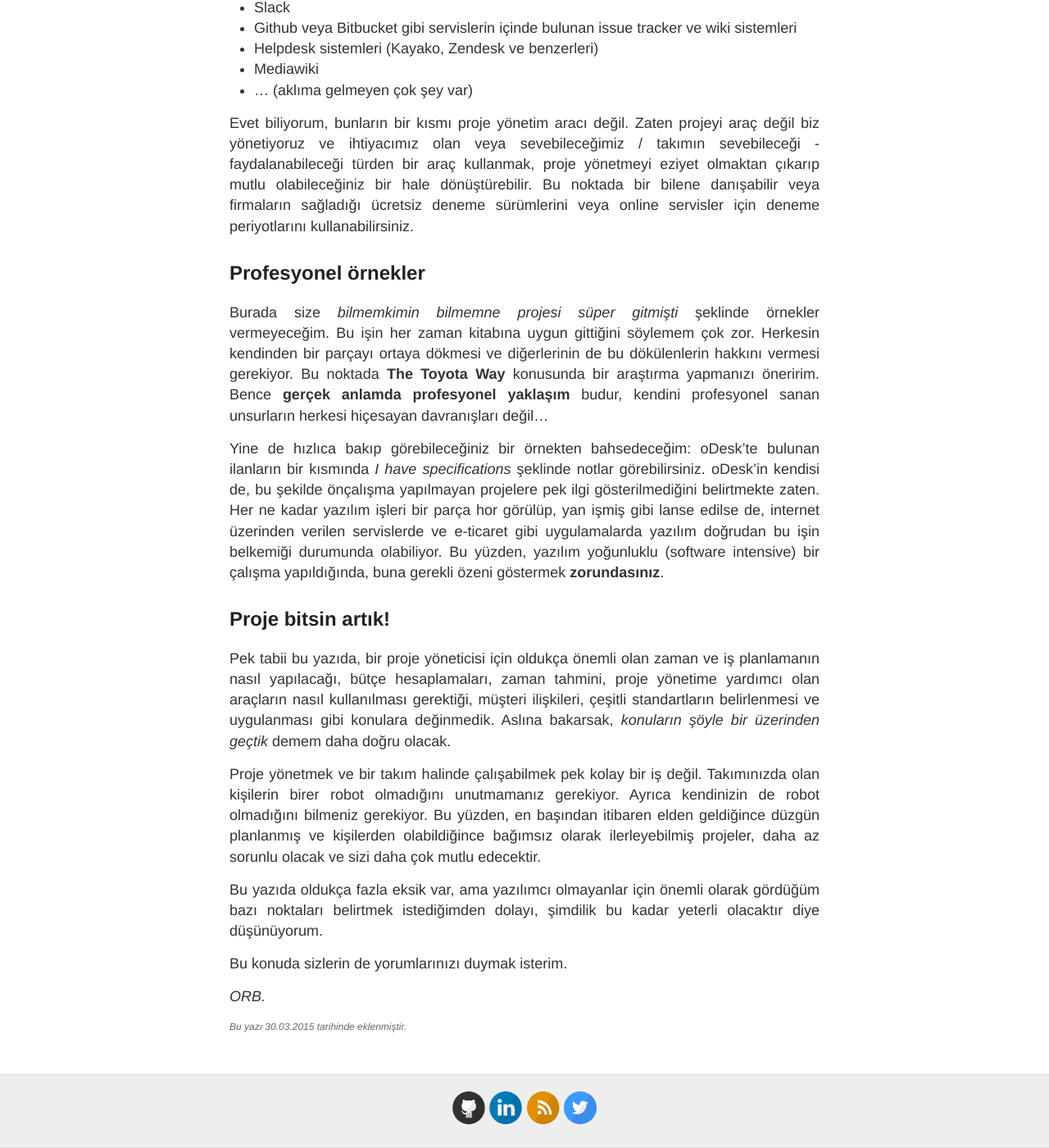
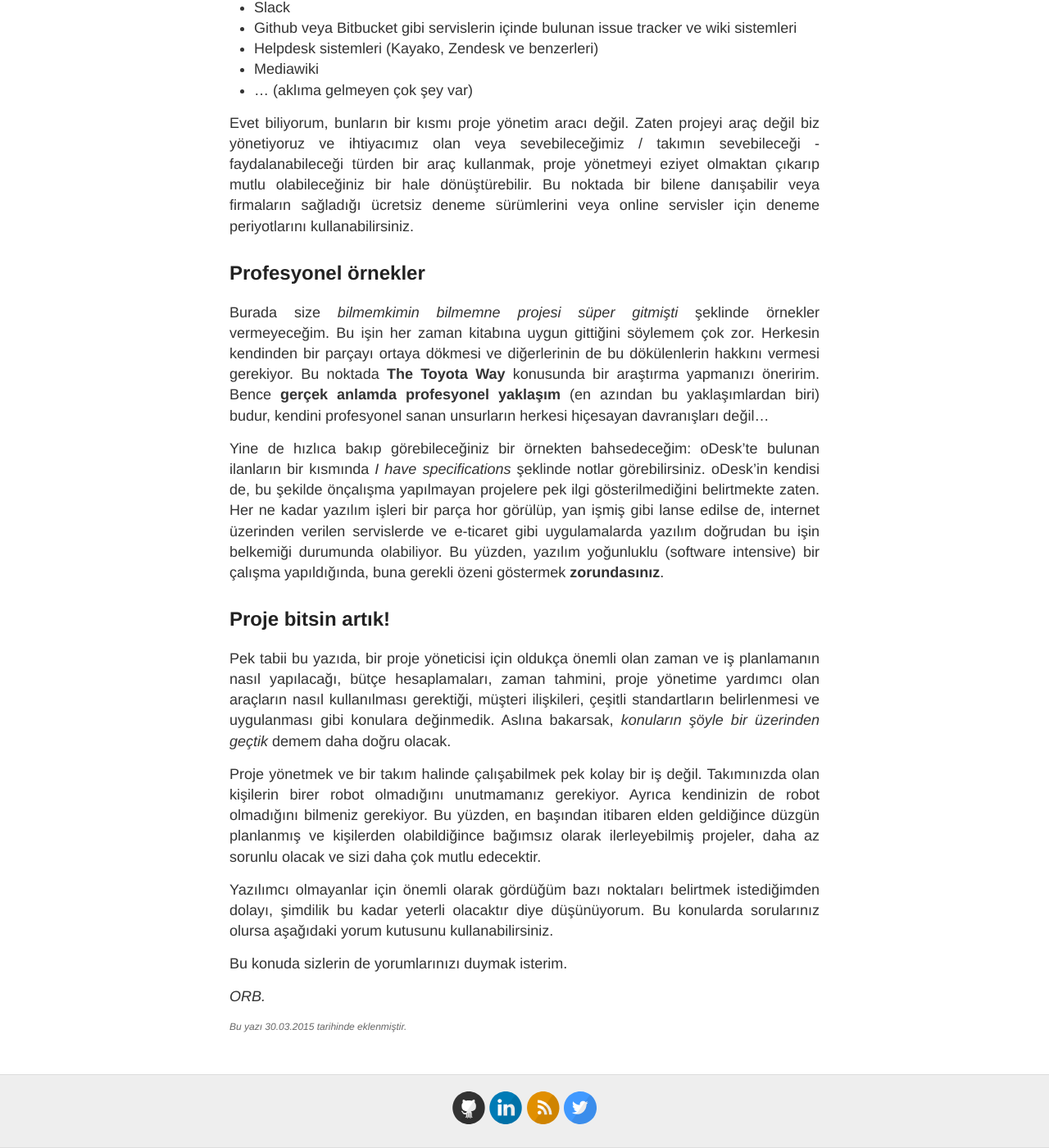
Before and after one commit to orbingol/orbingol.github.io, a Jekyll site: the page built from _posts/2015-03-30-yazilimci-olmayanlar-icin-yazilim-projelerine-giris.md, in a window 1280 px wide and 1400 px high, scrolled down 2760 px. Shown: the whole window at 82% size. Built offline with Jekyll 4.4.1, drawn with Linux system fonts in a browser that asks for light colours; Markdown is read by kramdown in place of the engine named in the settings; comment, search, counter and statistics services are not loaded.

Commit message:
Added extra notes and corrected the sentences

```diff
--- a/_posts/2015-03-30-yazilimci-olmayanlar-icin-yazilim-projelerine-giris.md
+++ b/_posts/2015-03-30-yazilimci-olmayanlar-icin-yazilim-projelerine-giris.md
@@ -74,7 +74,7 @@ Evet biliyorum, bunların bir kısmı proje yönetim aracı değil. Zaten projey
 
 ## Profesyonel örnekler
 
-Burada size *bilmemkimin bilmemne projesi süper gitmişti* şeklinde örnekler vermeyeceğim. Bu işin her zaman kitabına uygun gittiğini söylemem çok zor. Herkesin kendinden bir parçayı ortaya dökmesi ve diğerlerinin de bu dökülenlerin hakkını vermesi gerekiyor. Bu noktada **The Toyota Way** konusunda bir araştırma yapmanızı öneririm. Bence **gerçek anlamda profesyonel yaklaşım** budur, kendini profesyonel sanan unsurların herkesi hiçesayan davranışları değil...
+Burada size *bilmemkimin bilmemne projesi süper gitmişti* şeklinde örnekler vermeyeceğim. Bu işin her zaman kitabına uygun gittiğini söylemem çok zor. Herkesin kendinden bir parçayı ortaya dökmesi ve diğerlerinin de bu dökülenlerin hakkını vermesi gerekiyor. Bu noktada **The Toyota Way** konusunda bir araştırma yapmanızı öneririm. Bence **gerçek anlamda profesyonel yaklaşım** (en azından bu yaklaşımlardan biri) budur, kendini profesyonel sanan unsurların herkesi hiçesayan davranışları değil...
 
 Yine de hızlıca bakıp görebileceğiniz bir örnekten bahsedeceğim: oDesk'te bulunan ilanların bir kısmında *I have specifications* şeklinde notlar görebilirsiniz. oDesk'in kendisi de, bu şekilde önçalışma yapılmayan projelere pek ilgi gösterilmediğini belirtmekte zaten. Her ne kadar yazılım işleri bir parça hor görülüp, yan işmiş gibi lanse edilse de, internet üzerinden verilen servislerde ve e-ticaret gibi uygulamalarda yazılım doğrudan bu işin belkemiği durumunda olabiliyor. Bu yüzden, yazılım yoğunluklu (software intensive) bir çalışma yapıldığında, buna gerekli özeni göstermek **zorundasınız**.
 
@@ -84,7 +84,7 @@ Pek tabii bu yazıda, bir proje yöneticisi için oldukça önemli olan zaman ve
 
 Proje yönetmek ve bir takım halinde çalışabilmek pek kolay bir iş değil. Takımınızda olan kişilerin birer robot olmadığını unutmamanız gerekiyor. Ayrıca kendinizin de robot olmadığını bilmeniz gerekiyor. Bu yüzden, en başından itibaren elden geldiğince düzgün planlanmış ve kişilerden olabildiğince bağımsız olarak ilerleyebilmiş projeler, daha az sorunlu olacak ve sizi daha çok mutlu edecektir.
 
-Bu yazıda oldukça fazla eksik var, ama yazılımcı olmayanlar için önemli olarak gördüğüm bazı noktaları belirtmek istediğimden dolayı, şimdilik bu kadar yeterli olacaktır diye düşünüyorum.
+Yazılımcı olmayanlar için önemli olarak gördüğüm bazı noktaları belirtmek istediğimden dolayı, şimdilik bu kadar yeterli olacaktır diye düşünüyorum. Bu konularda sorularınız olursa aşağıdaki yorum kutusunu kullanabilirsiniz.
 
 Bu konuda sizlerin de yorumlarınızı duymak isterim.
 
```
